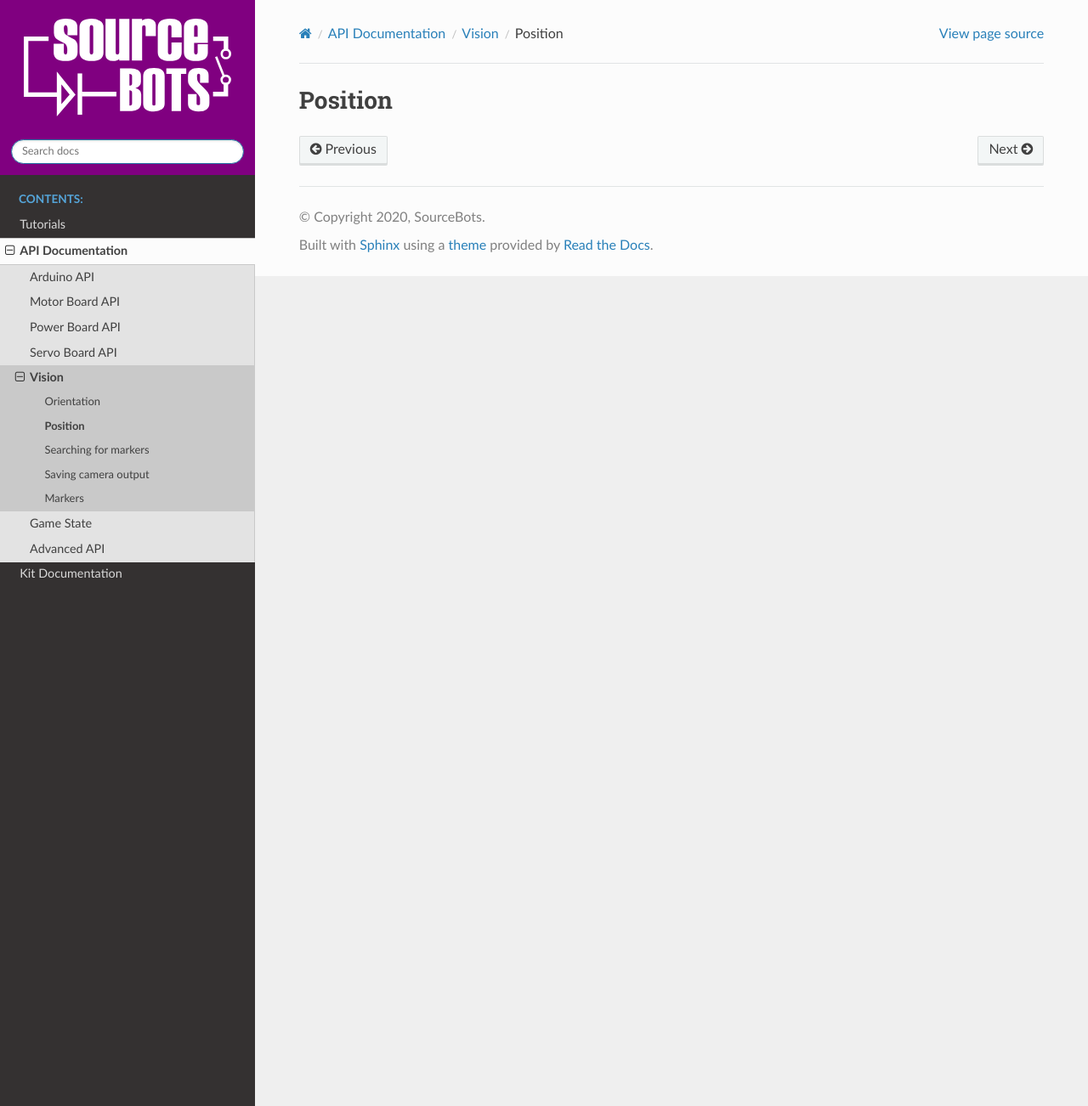
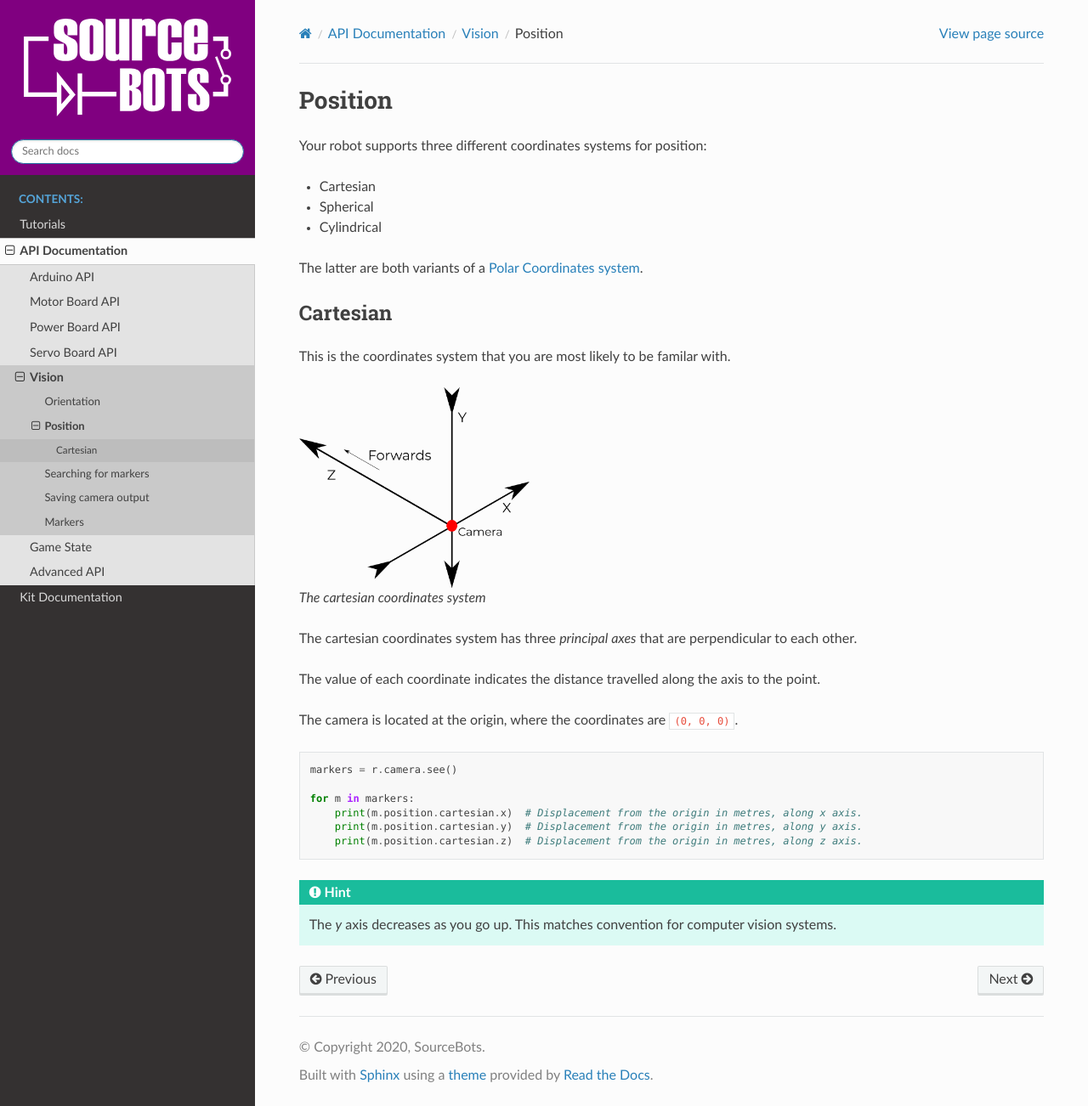
Before and after one commit to sourcebots/sbot, a Sphinx documentation site: the page built from docs/source/api/vision/position.rst, in a window 1280 px wide and 1302 px high. Shown: the whole window at 85% size. Built offline with Sphinx 7.4.7 and the Read the Docs theme 2.0.0, drawn with Linux system fonts in a browser that asks for light colours.

Commit message:
Add information about Cartesian coordinates

```diff
--- a/docs/source/api/vision/index.rst
+++ b/docs/source/api/vision/index.rst
@@ -8,7 +8,7 @@ Vision
    orientation
    position
 
-.. figure:: /_static/api/arena_marker.jpg
+.. figure:: /_static/api/vision/arena_marker.jpg
    :alt: An arena with Fiducial Markers.
    :scale: 30%
 
@@ -46,7 +46,7 @@ Snapshots are saved to your USB drive, and can be viewed on another computer.
 
    r.camera.save("snapshot.jpg")
 
-.. figure:: /_static/api/arena_marker_annotated.jpg
+.. figure:: /_static/api/vision/arena_marker_annotated.jpg
    :alt: An annotated arena with Fiducial Markers.
    :scale: 30%
 
--- a/docs/source/api/vision/position.rst
+++ b/docs/source/api/vision/position.rst
@@ -1,2 +1,38 @@
 Position
 ========
+
+Your robot supports three different coordinates systems for position:
+
+* Cartesian
+* Spherical
+* Cylindrical
+
+The latter are both variants of a `Polar Coordinates system <https://en.wikipedia.org/wiki/Polar_coordinate_system>`_.
+
+Cartesian
+---------
+
+This is the coordinates system that you are most likely to be familar with.
+
+.. figure:: /_static/api/vision/cartesian.png
+   :alt: The cartesian coordinates system
+   :scale: 30%
+
+   The cartesian coordinates system
+
+The cartesian coordinates system has three `principal axes` that are perpendicular to each other.
+
+The value of each coordinate indicates the distance travelled along the axis to the point.
+
+The camera is located at the origin, where the coordinates are ``(0, 0, 0)``.
+
+.. code:: python
+
+   markers = r.camera.see()
+
+   for m in markers:
+       print(m.position.cartesian.x)  # Displacement from the origin in metres, along x axis.
+       print(m.position.cartesian.y)  # Displacement from the origin in metres, along y axis.
+       print(m.position.cartesian.z)  # Displacement from the origin in metres, along z axis.
+
+.. Hint:: The `y` axis decreases as you go up. This matches convention for computer vision systems.
```
Also changed, not shown: docs/source/_static/api/vision/arena_marker.jpg (renamed from docs/source/_static/api/arena_marker.jpg), docs/source/_static/api/vision/arena_marker_annotated.jpg (renamed from docs/source/_static/api/arena_marker_annotated.jpg), docs/source/_static/api/vision/cartesian.png (added), docs/source/_static/api/vision/cartesian.svg (added), docs/source/api/vision/orientation.rst (line endings or trailing spaces).
